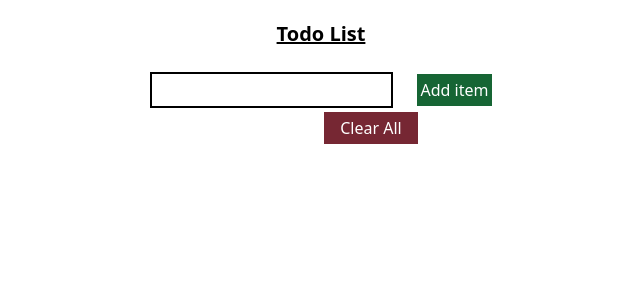
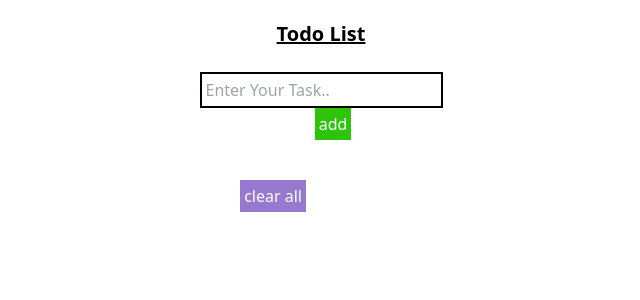
Before and after one commit to AbinAntony8888/TodoappFinal, a React (Create React App) app: page / in a window 1280 px wide. Shown: the top 300 px of the page, without its empty margins (319-959 px from the left). Built offline with nearby package versions, Linux system fonts and the light colour scheme.

Commit message:
modified files and create new file

```diff
--- a/src/App.css
+++ b/src/App.css
@@ -6,37 +6,8 @@ ol {
   margin-left: 100px;
 }
 
-.App-logo {
-  height: 40vmin;
-  pointer-events: none;
+.ol-list{
+  position: absolute;
+  left: 34%;
+
 }
-
-@media (prefers-reduced-motion: no-preference) {
-  .App-logo {
-    animation: App-logo-spin infinite 20s linear;
-  }
-}
-
-.App-header {
-  background-color: #282c34;
-  min-height: 100vh;
-  display: flex;
-  flex-direction: column;
-  align-items: center;
-  justify-content: center;
-  font-size: calc(10px + 2vmin);
-  color: white;
-}
-
-.App-link {
-  color: #61dafb;
-}
-
-@keyframes App-logo-spin {
-  from {
-    transform: rotate(0deg);
-  }
-  to {
-    transform: rotate(360deg);
-  }
-}
--- a/src/App.tsx
+++ b/src/App.tsx
@@ -1,11 +1,25 @@
 import React from "react";
 import "./App.css";
-import Product from "./components/Product";
+import { useState } from "react";
+import TodoinputData from "./components/TodoinputData";
+import TodoDisplayItems from "./components/TodoDisplayItems";
 
 function App() {
+  const [todoInput, setTodoInput] = useState<string>("");
+  const [todoListArray, setTodoListArray] = useState<string[]>([]);
   return (
     <div className="App">
-      <Product />
+      <h1 className="text-xl font-bold pt-5 underline">Todo List</h1>
+      <TodoinputData
+        setTodolist={setTodoListArray}
+        todoList={todoListArray}
+        inputTodo={todoInput}
+        setInputTodo={setTodoInput}
+      />
+      <TodoDisplayItems
+        todoList={todoListArray}
+        setTodoList={setTodoListArray}
+      />
     </div>
   );
 }
--- a/src/components/Product.tsx
+++ /dev/null
@@ -1,19 +0,0 @@
-import React, { useState } from "react";
-import Userinput from "./Userinput";
-import Result from "./Result";
-
-export default function Product() {
-  const [todoInput, setTodoInput] = useState<string>("");
-  const [todoListArray, setTodoListArray] = useState<string[]>([]);
-  return (
-    <div>
-      <Userinput
-        setTodolist={setTodoListArray}
-        todoList={todoListArray}
-        inputTodo={todoInput}
-        setInputTodo={setTodoInput}
-      />
-      <Result todoList={todoListArray} setTodoList={setTodoListArray} />
-    </div>
-  );
-}
--- a/src/components/Result.tsx
+++ /dev/null
@@ -1,47 +0,0 @@
-import React from "react";
-import { MouseEvent } from "react";
-
-type todoType = {
-  todoList: string[];
-  setTodoList: (value: string[]) => void;
-};
-
-export default function Result({ todoList, setTodoList }: todoType) {
-  const deleteItem = (event: number) => {
-    const newTodoArray = [...todoList];
-    newTodoArray.splice(event, 1);
-    setTodoList(newTodoArray);
-  };
-  const clearAll = () => {
-    setTodoList([]);
-  };
-
-  return (
-    <div>
-      <ol>
-        {todoList.map((item: string, index: number) => (
-          <li key={index}>
-            <input
-              type="text"
-              value={item}
-              className="bg-[#d4e885] border-2 border-black"
-            />
-            <button
-              onClick={() => deleteItem(index)}
-              className="bg-[red] p-1 m-1"
-            >
-              Delete
-            </button>
-            <button className="bg-[#38f351] p-1 m-1 px-4">Edit</button>
-          </li>
-        ))}
-        <button
-          onClick={clearAll}
-          className="bg-[#762733] p-1 m-1 px-4 text-white"
-        >
-          Clear All
-        </button>
-      </ol>
-    </div>
-  );
-}
--- /dev/null
+++ b/src/components/TodoButton.tsx
@@ -0,0 +1,22 @@
+import React from "react";
+type todoButtonType = {
+  value: string;
+  colour: string;
+  buttonClick?: () => void;
+};
+export default function TodoButton({
+  value,
+  colour,
+  buttonClick,
+}: todoButtonType) {
+  return (
+    <div>
+      <button
+        className={` p-1  ml-6 ${colour} text-white font-medium`}
+        onClick={buttonClick}
+      >
+        {value}
+      </button>
+    </div>
+  );
+}
--- /dev/null
+++ b/src/components/TodoDisplayItems.tsx
@@ -0,0 +1,57 @@
+import TodoButton from "./TodoButton";
+
+type todoType = {
+  todoList: string[];
+  setTodoList: (value: string[]) => void;
+};
+
+export default function TodoDisplayItems({ todoList, setTodoList }: todoType) {
+  const deleteItem = (event: number) => {
+    const newTodoArray = [...todoList];
+    newTodoArray.splice(event, 1);
+    setTodoList(newTodoArray);
+  };
+  const clearAll = () => {
+    setTodoList([]);
+  };
+
+  return (
+    <div>
+      <ol className="ol-list">
+        {todoList.map((item: string, index: number) => (
+          <li key={index}>
+            <input
+              type="text"
+              value={item}
+              className="bg-[#d4e885]  border-2 border-black p-1"
+            />
+            {/* <button
+              onClick={() => deleteItem(index)}
+              className="bg-[red] p-1 m-1"
+            >
+              Delete
+            </button> */}
+            {/* <button className="bg-[#38f351] p-1 m-1 px-4">Edit</button> */}
+            <TodoButton
+              value={"Delete"}
+              colour={"bg-[red]"}
+              buttonClick={() => deleteItem(index)}
+            />
+            <TodoButton value={"Edit"} colour={"bg-[#6AB20D]"} />
+          </li>
+        ))}
+        {/* <button
+          onClick={clearAll}
+          className="bg-[#864747] p-1 m-1 px-4 text-white"
+        >
+          Clear All
+        </button> */}
+        <TodoButton
+          value={"clear all"}
+          colour={"bg-[#977ACF]"}
+          buttonClick={clearAll}
+        />
+      </ol>
+    </div>
+  );
+}
--- a/src/components/Userinput.tsx
+++ b/src/components/TodoinputData.tsx
@@ -1,4 +1,5 @@
-import React, { ChangeEvent, FormEvent, MouseEvent } from "react";
+import React, { ChangeEvent, FormEvent } from "react";
+import TodoButton from "./TodoButton";
 
 type todotyps = {
   setTodolist: (value: string[]) => void;
@@ -7,7 +8,7 @@ type todotyps = {
   setInputTodo: (ivalue: string) => void;
 };
 
-export default function Userinput({
+export default function TodoinputData({
   setTodolist,
   setInputTodo,
   todoList,
@@ -16,7 +17,7 @@ export default function Userinput({
   const handleChange = (event: ChangeEvent<HTMLInputElement>): void => {
     setInputTodo(event.target.value);
   };
-  const handleSubmit = (event: MouseEvent<HTMLButtonElement>): void => {
+  const handleSubmit = (event: FormEvent<HTMLFormElement>): void => {
     event.preventDefault();
     if (inputTodo !== "") {
       setTodolist([...todoList, inputTodo]);
@@ -25,21 +26,20 @@ export default function Userinput({
   };
   return (
     <div>
-      <h1 className="text-xl font-bold pt-5 underline">Todo List</h1>
       <br />
-      <form action="">
+      <form action="" className="pb-10" onSubmit={handleSubmit}>
         <input
+          placeholder="Enter Your Task.."
           type="text"
           onChange={handleChange}
           value={inputTodo}
           className="border-2 border-black p-1"
         />
-        <button
-          className="bg-green-800 ml-6 p-1 text-white font-medium"
-          onClick={handleSubmit}
-        >
+        <TodoButton value={"add"} colour={"bg-[#2EC40C]"} />
+        {/* <button
+          className="bg-green-600 ml-6 p-1 text-white font-medium">
           Add item
-        </button>
+        </button> */}
       </form>
     </div>
   );
```
